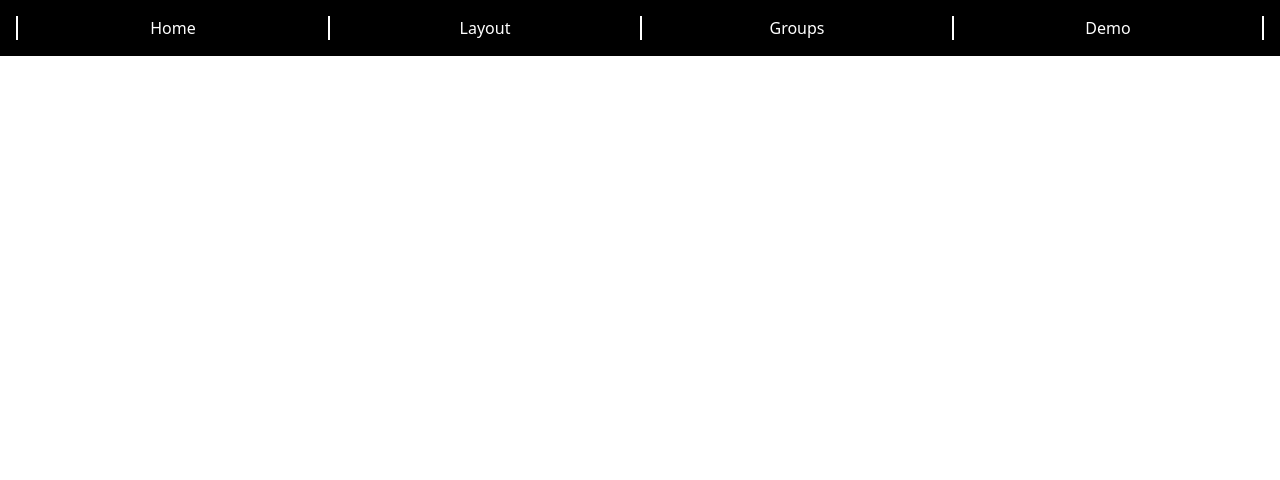
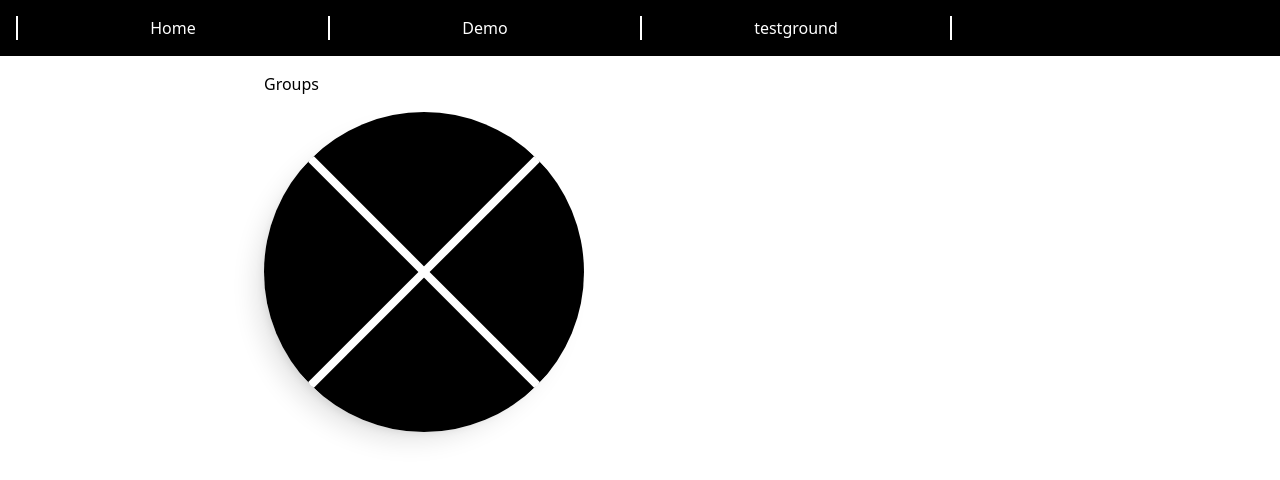
Before and after one commit to nasicha/keyboard, a Nuxt app: page /testground in a window 1280 px wide. Shown: the top 480 px of the page. Built offline with nearby package versions, Linux system fonts and the light colour scheme.

Commit message:
feat: summer clean up, delete not used sites, components, vars etc, adapt base styling

```diff
--- a/components/Molecules/CharacterGroups.vue
+++ b/components/Molecules/CharacterGroups.vue
@@ -265,7 +265,7 @@ watch(
   }
 
   &-bottom {
-    @apply -mt-14;
+    @apply -mt-16;
 
     &-mid {
       @apply flex flex-row justify-center -mt-2 text-xl;
--- a/components/Molecules/Header.vue
+++ b/components/Molecules/Header.vue
@@ -1,17 +1,15 @@
 <template>
   <div class="nav">
     <NuxtLink to="/">Home</NuxtLink>
-    <NuxtLink to="/layout">Layout</NuxtLink>
-    <NuxtLink to="/groups">Groups</NuxtLink>
     <NuxtLink to="/demo">Demo</NuxtLink>
+    <NuxtLink to="/testground">testground</NuxtLink>
   </div>
 </template>
 <style lang="scss">
 @use "@/assets/scss/baseColors.scss" as *;
 
 .nav {
-  @apply flex w-full p-4;
-  background-color: $base-color;
+  @apply flex w-full p-4 bg-base;
 
   & a {
     @apply w-1/4 text-center border-l-2 last:border-r-2 text-white;
--- a/components/Organisms/Keyboard.vue
+++ b/components/Organisms/Keyboard.vue
@@ -1,5 +1,4 @@
 <template>
-  <div class="w-full px-2 md:max-w-screen-md mx-auto overflow-hidden">
   <span v-html="dummy" class="w-full h-auto p-2 resize-none" disabled/>
   <textarea
     v-model="input"
@@ -11,19 +10,15 @@
 
   <div class="w-full flex flex-col">
     <CharacterGroups
-        :gamepad="gamepad"
+      :gamepad="props.gamepad"
       :animate="animate"
       ref="characterGroup"
       @inputCharacter="addCharacter"
       />
   </div>
-
-    <GamepadInfo v-if="hideGamepadInfo" :gamepad="gamepad" />
-  </div>
 </template>
 
 <script setup lang="ts">
-import GamepadInfo from "@/components/Molecules/GamepadInfo.vue";
 import CharacterGroups from "@/components/Molecules/CharacterGroups.vue";
 import { timeIntervalHelper } from "@/types/timeIntervalHelper";
 import { mapGamepadToXbox360Controller } from "@vueuse/core";
@@ -31,16 +26,16 @@ import { toRefs } from "vue";
 
 const props = defineProps<{ gamepad: Gamepad; showGamepad?: Boolean }>();
 
-// info & time variables
-const hideGamepadInfo = ref(false);
+// time & animation variables
+const multiDelay = 600;
+const multiSpeed = 100;
+
 const animate = reactive<{ [key: string]: boolean }>({
   animateDelete: false,
   animateCursorRight: false,
   animateCursorLeft: false,
 });
 
-const multiDelay = 600;
-const multiSpeed = 100;
 
 // input
 const input = ref("");
@@ -80,7 +75,7 @@ const setCursor = () => {
   const lastIndex = inputArray.value.map((str, index) => {
     sum += str.length;
     return { index, sum };
-  }).findLastIndex(obj => obj.sum <= inputField.value?.selectionStart || 0);
+  }).findLastIndex(obj => obj.sum <= inputField.value!.selectionStart || 0);
 
   inputArrayIndex.value = lastIndex+1;
   cursorIndex.value = inputField.value?.selectionStart || 0;
--- a/composables/layoutData.js
+++ /dev/null
@@ -1,37 +0,0 @@
-export default {
-  layout: [
-    { name: "Sticks",
-      inputs: [
-        { key: "1", value: "y", label: "Right Stick any direction", action: "Flick direction to input character (hold: open diacritics, additional symbols, etc.)" },
-        { key: "2", value: "8", label: "Left Stick any direction", action: "Selection of the character group" },
-        { key: "b10", value: "e", label: "Left Stick Press", action: "Shifting characters" },
-
-      ]
-    },
-    { name: "D-Pad",
-      inputs: [
-        { key: "b12", value: "O", label: "D-Pad Up" },
-        { key: "b13", value: "U", label: "D-Pad Down" },
-        { key: "b14", value: "P", label: "D-Pad Left" },
-        { key: "b15", value: "I", label: "D-Pad Right" }
-      ]
-    },
-    { name: "Buttons",
-      inputs: [
-        { key: "b0", value: ",", label: "Face Button Bottom" },
-        { key: "b1", value: ".", label: "Face Button Right" },
-        { key: "b2", value: "Q", label: "Face Button Left" },
-        { key: "b3", value: "/", label: "Face Button Top" },
-        { key: "b9", value: "V", label: "Start", action:"Submit" },
-      ]
-    },
-    { name: "Shoulder Buttons",
-      inputs: [
-        { key: "b4", value: "f", label: "Left Button", action: "Move Cursor to the left" },
-        { key: "b5", value: "z", label: "Right Button", action: "Move Cursor to the right" },
-        { key: "b6", value: "k", label: "Left Trigger", action: "" },
-        { key: "b7", value: "b", label: "Right Trigger" },
-      ],
-    }
-  ],
-};
--- a/composables/useLayout.ts
+++ /dev/null
@@ -1,7 +0,0 @@
-import layout from "./layoutData";
-
-export const useLayout = () => {
-    return {
-        ...layout
-    }
-}
--- a/layouts/default.vue
+++ b/layouts/default.vue
@@ -1,7 +1,7 @@
 <template>
-  <div>
   <Header />
 
+  <div class="w-full px-2 md:max-w-screen-md mx-auto mt-4">
     <slot />
   </div>
 </template>
--- a/pages/groups.vue
+++ /dev/null
@@ -1,23 +0,0 @@
-<template>
-	<h1 class="pb-4">Groups</h1>
-	<ul>
-		<li
-		v-for="charGroup in characterGroups"
-		key="charGroup.key">
-			<span>Group: {{ charGroup.key }}</span>
-			<ul
-				class="list-inside list-disc pl-4"
-			>
-				<li
-          v-for="char in charGroup.characters"
-          key="char.position"
-        >{{ char.character }}</li>
-			</ul>
-		</li>
-	</ul>
-</template>
-
-<script lang="ts" setup>
-import { useCharacterData } from "@/composables/useData";
-const { characterGroups } = useCharacterData();
-</script>
--- a/pages/index.vue
+++ b/pages/index.vue
@@ -1,5 +1,4 @@
 <template>
-  <div class="mt-4">
   <div
     v-if="!isSupported"
     class="w-full flex flex-row justify-center"
@@ -34,7 +33,6 @@
       :gamepad="gamepad"
     />
   </div>
-  </div>
 </template>
 
 <script setup lang="ts">
--- a/pages/layout.vue
+++ /dev/null
@@ -1,40 +0,0 @@
-<template>
-  <div class="p-16">
-    <h1 class="text-8xl pb-12">Layout</h1>
-
-    <div class="flex flex-col">
-    <div class="overflow-x-auto">
-      <div class="inline-block min-w-full">
-        <div class="overflow-hidden">
-          <table class="min-w-full text-left text-sm font-light mx-auto">
-            <thead class="border-b font-medium dark:border-neutral-500">
-              <tr>
-                <th/>
-                <th scope="col">Button</th>
-                <th scope="col">Action</th>
-              </tr>
-            </thead>
-            <tbody>
-                <template v-for="groups in layout" >
-                    <template v-for="(input, key) in groups.inputs" >
-                      <tr  :class="key+1 === groups.inputs.length ? 'border-b dark:border-neutral-500' : ''">
-                        <th v-if="key === 0" :rowspan="groups.inputs.length"> {{ groups.name }}</th>
-
-                        <td><span class="font-icon text-4xl" :title="input.label">{{ input.value }}</span></td>
-                        <td>{{ input.action }}</td>
-                    </tr>
-                  </template>
-                </template>
-            </tbody>
-          </table>
-        </div>
-      </div>
-    </div>
-  </div>
-</div>
-
-</template>
-
-<script lang="ts" setup>
-const { layout } = useLayout();
-</script>
--- /dev/null
+++ b/pages/testground.vue
@@ -0,0 +1,131 @@
+<template>
+	<h1 class="pb-4">Groups</h1>
+	<ul>
+		<li
+		v-for="charGroup in characterGroups"
+		key="charGroup.key">
+      <div v-if="charGroup.key === '0'" class="wrapper">
+        <div
+          v-for="char in charGroup.characters"
+          key="char.position"
+          :class="{
+            'characterBg': true,
+            [`characterBg-${char.position}`]: true,
+            'characterBg-input': toggleDirection === char.position,
+          }"
+        ></div>
+      </div>
+		</li>
+	</ul>
+</template>
+
+<script lang="ts" setup>
+import { useCharacterData } from "@/composables/useData";
+const { characterGroups } = useCharacterData();
+
+const toggleDirection = ref(-1);
+
+const handleKeydown = (event: KeyboardEvent) => {
+  if (event.key === 'ArrowUp') {
+    toggleDirection.value = 1;
+  }
+  if (event.key === 'ArrowRight') {
+    toggleDirection.value = 2;
+  }
+  if (event.key === 'ArrowDown') {
+    toggleDirection.value = 3;
+  }
+  if (event.key === 'ArrowLeft') {
+    toggleDirection.value = 4;
+  }
+  setTimeout(() => {
+    toggleDirection.value = -1;
+  }, 200);
+};
+
+onMounted(() => {
+  window.addEventListener('keydown', handleKeydown);
+});
+
+
+
+</script>
+
+<style lang="scss">
+.wrapper {
+  @apply relative text-secondary grid grid-cols-2 rounded-full aspect-square max-w-xs rotate-45 shadow-xl;
+}
+
+.characterBg {
+  @apply relative text-2xl bg-base border-secondary;
+
+  &-1 {
+    @apply rounded-tl-full border-b-4 border-r-4;
+
+
+    &::before {
+      transform: translate(50%, 50%) scale(0);
+      border-top: 0.5em solid #000;
+      border-left: 0.5em solid #000;
+    }
+  }
+  &-2 {
+    @apply rounded-tr-full border-b-4 border-l-4;
+
+    &::before {
+      transform: translate(-50%, 50%) scale(0);
+      border-top: 0.5em solid #000;
+      border-right: 0.5em solid #000;
+    }
+  }
+
+  &-3 {
+    @apply rounded-br-full border-t-4 border-l-4;
+
+    &::before {
+      transform: translate(-50%, -50%) scale(0);
+      border-bottom: 0.5rem solid #000;
+      border-right: 0.5rem solid #000;
+    }
+  }
+  &-4 {
+    @apply rounded-bl-full border-t-4 border-r-4;
+
+    &::before {
+      transform: translate(50%, -50%) scale(0);
+      border-bottom: 0.5em solid #000;
+      border-left: 0.5em solid #000;
+    }
+  }
+
+
+  &:nth-child(4n + 4) {
+    grid-row: 2;
+  }
+
+  &::before {
+    border-radius: inherit;
+    content: '';
+    position: absolute;
+    z-index: -1;
+
+    left: 0;
+    right: 0;
+    bottom: 0;
+    top: 0;
+  }
+
+  &-input {
+    @apply shadow-lg text-base ;
+  // background: #fff;
+
+    &::before {
+        transform: translate(0, 0) scale(1);
+        background: white;
+        transition: transform 150ms cubic-bezier(0,0.4,0.7,1.2);
+        z-index: 10;
+    }
+  }
+}
+
+</style>
```
Lines whose indentation alone changed are shown as unchanged.
